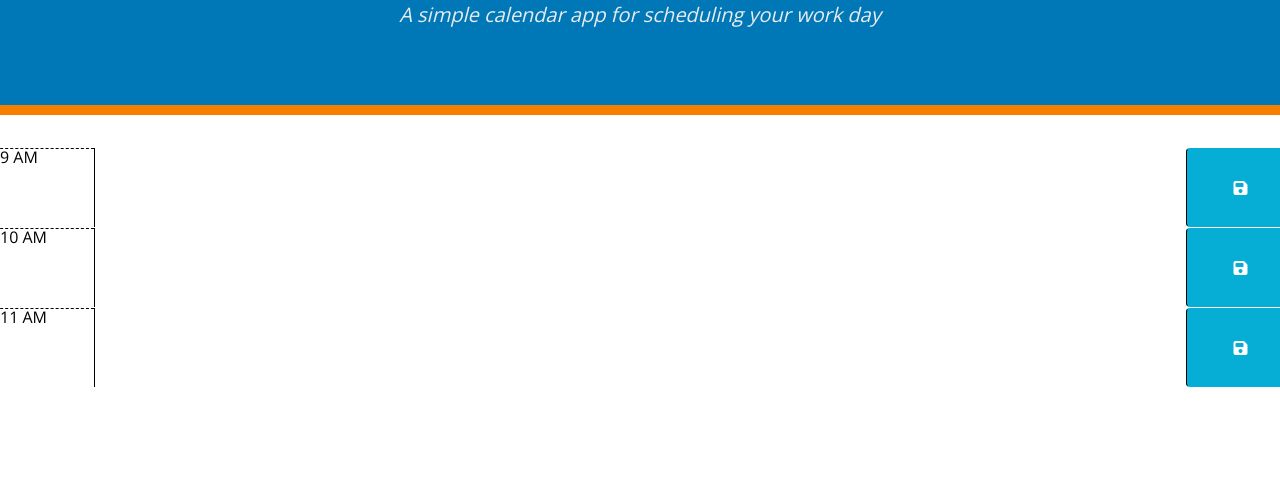
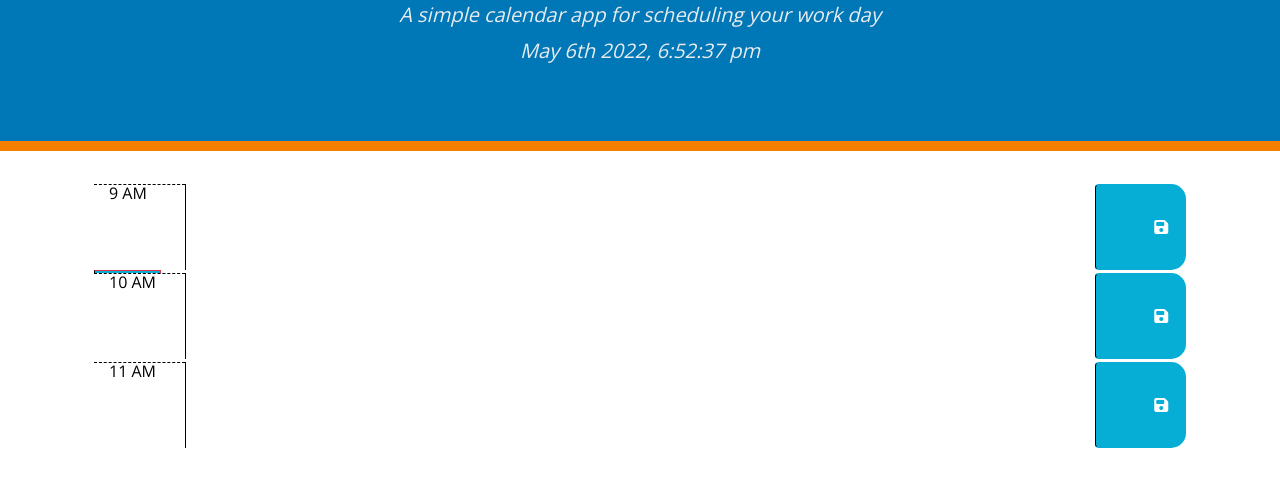
Before and after one commit to Amalidi/Day-Planner, a plain HTML site: page index.html in a window 1280 px wide. Shown: the part 247-734 px from the top of the page. Drawn offline with nearby package versions, Linux system fonts and the light colour scheme.

Commit message:
added the timer to header

```diff
--- a/assets/index.js
+++ b/assets/index.js
@@ -1,7 +1,4 @@
 console.log("hello")
-
-// render the time
-const renderDate = () => {};
 
 // render each time block
 const renderTimeBlocks = () => {};
@@ -54,8 +51,25 @@
 
 ]
 
+// display current date and time from moment.js
+$("#currentDay").text(moment().format("MMMM Do YYYY, h:mm:ss a"));
+
+
 // to click the button the textarea will need to be targetted
 // then save it in local storage
 // add an event Listener to the container div
 // on click store in local storage
 // add a data attribute on the button (eg. data-key = 17)
+
+const namebtn = $("#All-btn");
+
+const handleAllButtonClick = () => {
+    console.log("view btn click");
+};
+
+//function to handle click on save buttons
+
+
+namebtn.click(handleAllButtonClick);
+
+console.log(namebtn)
--- a/assets/style.css
+++ b/assets/style.css
@@ -48,6 +48,7 @@
   white-space: pre-wrap;
   height: 80px;
   border-top: 1px solid white;
+  margin: 9px;
 }
 
 .hour {
@@ -83,3 +84,11 @@
   font-size: 20px;
   transition: all 0.3s ease-in-out;
 }
+
+#delete {
+  border-left: 1px solid black;
+  border-top-right-radius: 15px;
+  border-bottom-right-radius: 15px;
+  background-color: #06aed5;
+  color: white;
+}
--- a/index.html
+++ b/index.html
@@ -31,26 +31,41 @@
     </header>
     <div class="container">
       <!-- Timeblocks go here -->
-    </div>
 
       <div class="row" class="row time-block">
         <span class="col-md-1 hour">9 AM</span>
         <textarea class="col-md-10 description" id="text-Box"></textarea>
-      <button class="btn saveBtn col-md-1"><i class="fas fa-save"></i></button>
-      <!-- <button id="delete" class="btn btn-danger btn-sm rounded-0" type="button" data-toggle="tooltip" data-placement="top" title="Delete"><i class="fa fa-trash"></i></button> -->
+        <button id="All-btn" class="btn saveBtn col-md-1">
+          <i class="fas fa-save"></i>
+        </button>
+        <button
+          id="delete"
+          class="btn btn-danger btn-sm rounded-0"
+          type="button"
+          data-toggle="tooltip"
+          data-placement="top"
+          title="Delete"
+        >
+          <i class="fa fa-trash"></i>
+        </button>
       </div>
 
       <div class="row" class="row time-block">
         <span class="col-md-1 hour">10 AM</span>
         <textarea class="col-md-10 description" id="text-Box"></textarea>
-      <button class="btn saveBtn col-md-1"><i class="fas fa-save"></i></button>
+        <button class="btn saveBtn col-md-1">
+          <i class="fas fa-save"></i>
+        </button>
       </div>
 
       <div class="row" class="row time-block">
         <span class="col-md-1 hour">11 AM</span>
         <textarea class="col-md-10 description" id="text-Box"></textarea>
-      <button class="btn saveBtn col-md-1"><i class="fas fa-save"></i></button>
+        <button class="btn saveBtn col-md-1">
+          <i class="fas fa-save"></i>
+        </button>
         <!-- <button id="delete" class="btn btn-danger btn-sm rounded-0" type="button" data-toggle="tooltip" data-placement="top" title="Delete"><i class="fa fa-trash"></i></button> -->
+      </div>
     </div>
 
     <script
@@ -58,6 +73,7 @@
       integrity="sha256-H+K7U5CnXl1h5ywQfKtSj8PCmoN9aaq30gDh27Xc0jk="
       crossorigin="anonymous"
     ></script>
+
     <script src="https://cdnjs.cloudflare.com/ajax/libs/moment.js/2.29.3/moment.min.js"></script>
     <script src="./assets/index.js"></script>
   </body>
```
Lines whose indentation alone changed are shown as unchanged.
